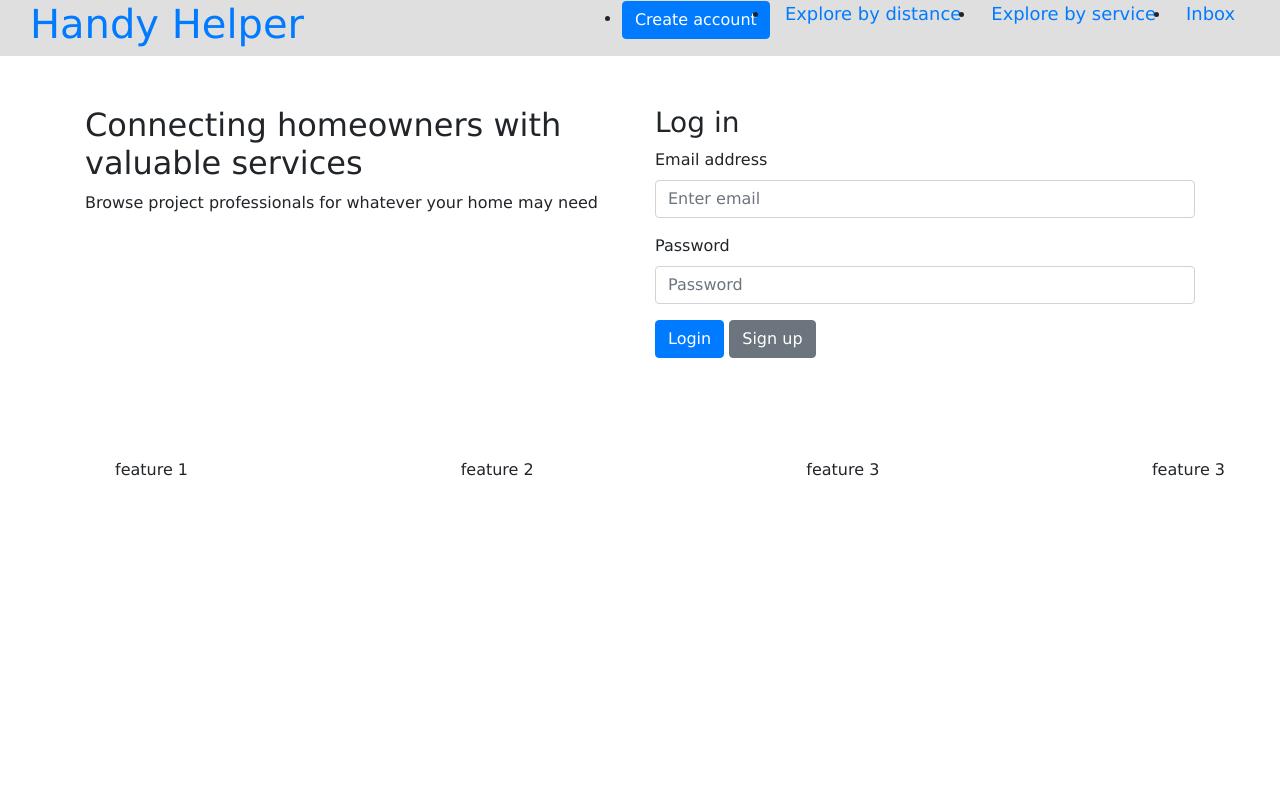
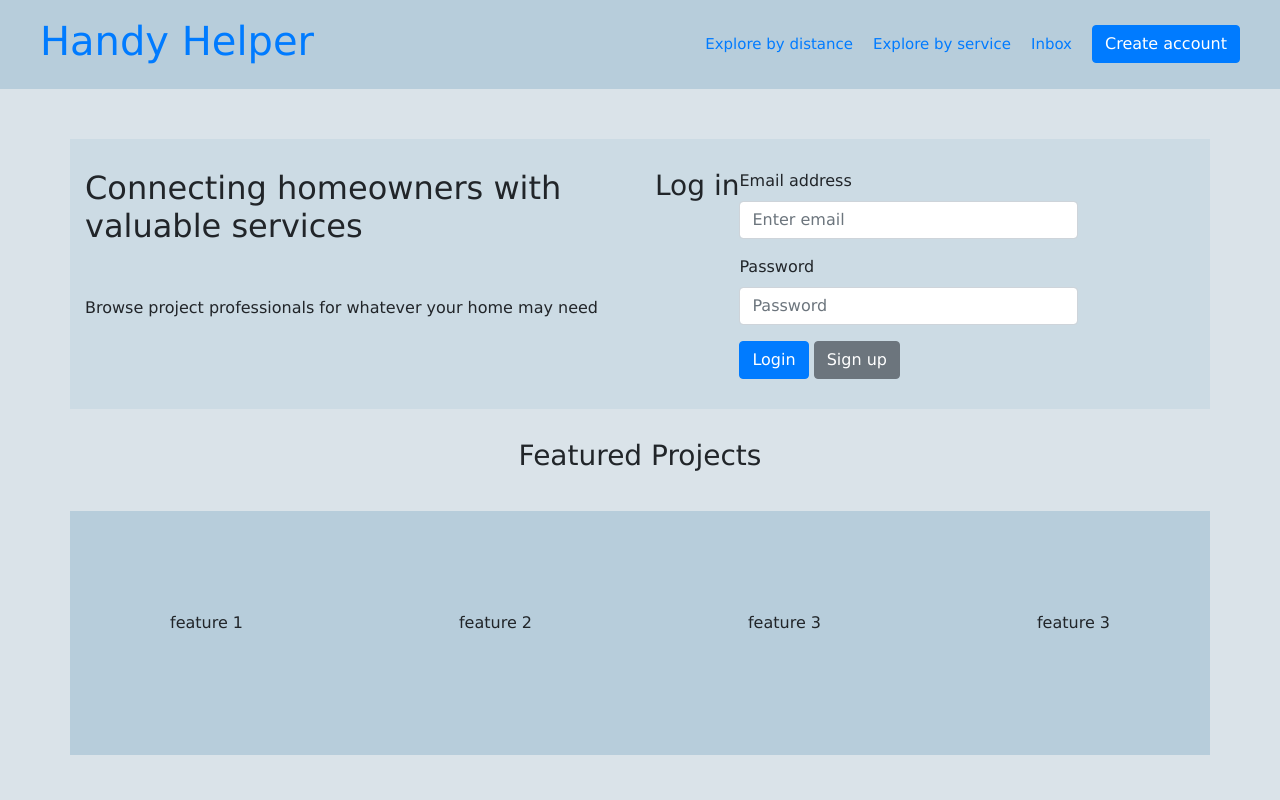
Before and after one commit to aimtruong/handy-helper, a web app: file public/home.html in a window 1280 px wide. Run offline with its HTML, style and script files only (its server is not run), Linux system fonts and the light colour scheme; some libraries are stand-ins or nearby versions.

Commit message:
update css and static html

```diff
--- a/public/home.html
+++ b/public/home.html
@@ -13,10 +13,19 @@
 <body>
     <header>
         <h1>
-            <a href="/home">Handy Helper</a>
+            <a href="/home" class="text-decoration-none:hover">Handy Helper</a>
         </h1>
         <nav>
             <ul>
+                <li>
+                    <a href="/..">Explore by distance</a>
+                </li>
+                <li>
+                    <a href="/..">Explore by service</a>
+                </li>
+                <li>
+                    <a href="#sign-up">Inbox</a>
+                </li>
                 <li>
                     <button type="button" class="btn btn-primary" data-toggle="modal" data-target="#exampleModalCenter">
                         Create account
@@ -46,20 +55,11 @@
                         </div>
                     </div>
                 </li>
-                <li>
-                    <a href="/..">Explore by distance</a>
-                </li>
-                <li>
-                    <a href="/..">Explore by service</a>
-                </li>
-                <li>
-                    <a href="#sign-up">Inbox</a>
-                </li>
             </ul>
         </nav>
     </header>
 
-    <section class="container">
+    <section class="container hero">
         <div class="row">
             <div class="col-md">
                 <h2>Connecting homeowners with valuable services</h2>
@@ -83,11 +83,14 @@
         </div>
     </section>
 
-    <section class="featured container">
-        <article>feature 1</article>
-        <article>feature 2</article>
-        <article>feature 3</article>
-        <article>feature 3</article>
+    <section>
+        <h3 class="feature"> Featured Projects</h3>
+        <div class="featured container">
+            <article>feature 1</article>
+            <article>feature 2</article>
+            <article>feature 3</article>
+            <article>feature 3</article>
+        </div>
     </section>
 
     <script src="./index.js"></script>
--- a/public/style.css
+++ b/public/style.css
@@ -1,4 +1,17 @@
+* {
+  box-sizing: border-box;
+  margin: 0;
+  padding: 0;
+}
+
+:root {
+    --dark: rgb(183, 205, 219);
+    --light: rgb(204, 219, 228);
+    --lighter: rgb(218, 227, 233);
+}
+
 body {
+    background-color: var(--lighter);
     font-family:'Lucida Sans', 'Lucida Sans Regular', 'Lucida Grande', 'Lucida Sans Unicode', Geneva, Verdana, sans-serif;
 }
 
@@ -7,12 +20,17 @@ header {
     justify-content: space-between;
     align-items: center;
     flex-wrap: wrap;
-    background-color: rgb(223, 223, 223);
+    background-color: var(--dark);
     padding: 0 30px;
     margin-bottom: 50px;
+    position:sticky;
 }
 
-header nav ul li a {
+header h1 {
+    padding: 10px;
+}
+
+header h1 a:hover {
     text-decoration: none;
 }
 
@@ -21,19 +39,30 @@ header nav ul {
     flex-wrap: wrap;
     justify-content: space-between;
     justify-content: center;
+    list-style: none;
+    align-items: center;
+    padding-top: 15px;
 }
 
-header nav ul li a {
-    padding: 10px 15px;
+header nav ul li {
+    padding: 10px;
     font-weight: 200;
-    font-size: 1.4vw;
+    font-size: 15px;
 }
 
-.hero {
+header nav ul li a:hover {
+    text-decoration: none;
+}
+
+.hero .row {
+    padding: 30px 0;
+    background-color: var(--light);
+}
+
+.hero .row div {
     display: flex;
     flex-wrap: wrap;
-    justify-content: center;
-    align-items: flex-start;
+    justify-content: left;
 }
 
 .login-instead {
@@ -41,10 +70,18 @@ header nav ul li a {
     padding-right: 5px;
 }
 
+.feature {
+    text-align: center;
+    padding: 30px;
+    font-weight: ;
+}
+
 .featured {
     display: flex;
     flex: wrap;
     justify-content: space-between;
     align-items: center;
-    margin: 100px;
+    padding: 100px 100px 800px 100px;
+    background-color: var(--dark);
+    padding-bottom: 120px;
 }
```
